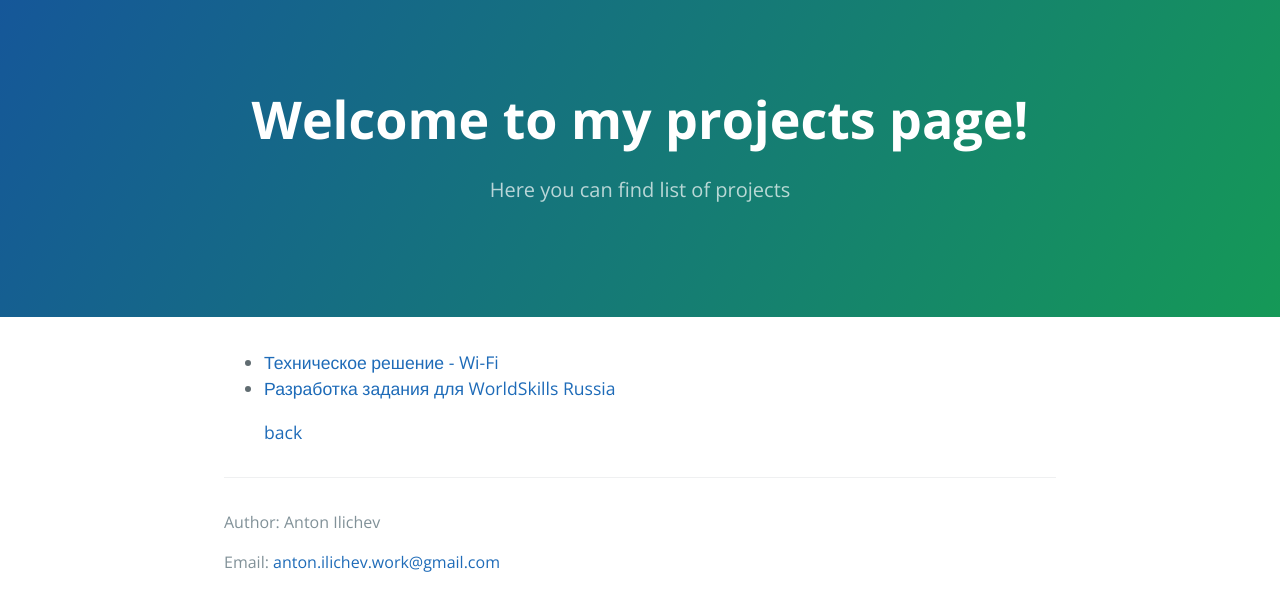
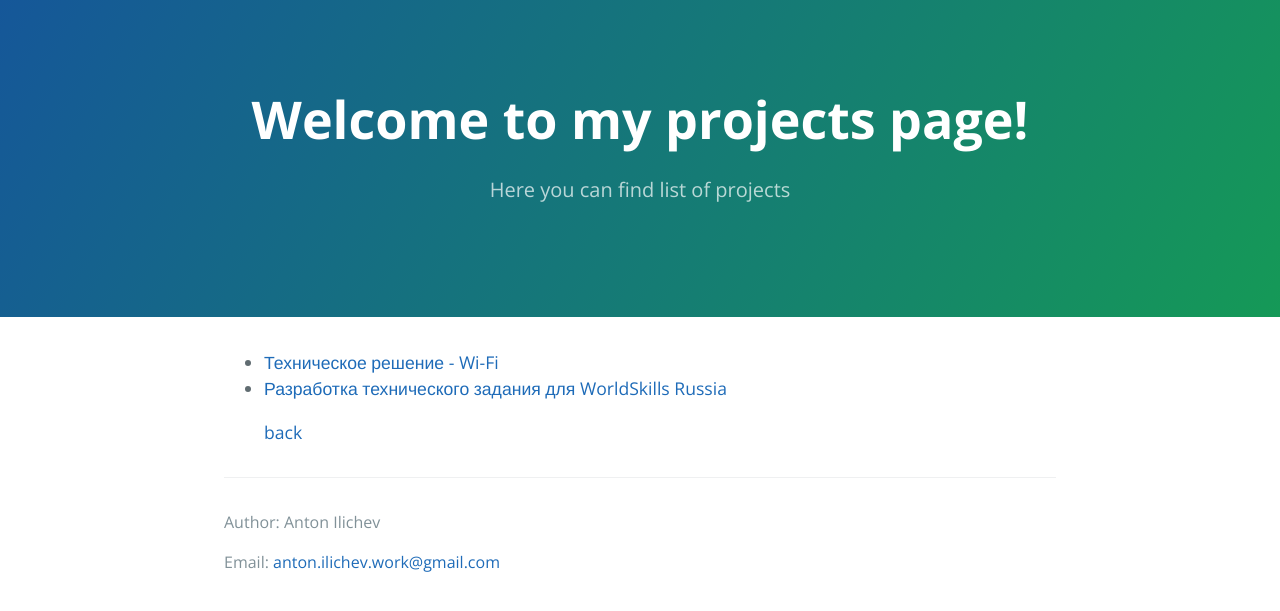
Before and after one commit to Antochino/Antochino.github.io, a Jekyll site: the page built from projects.md, in a window 1280 px wide. Shown: the top 611 px of the page. Built offline with Jekyll 4.4.1, drawn with Linux system fonts in a browser that asks for light colours.

Commit message:
Update projects.md

```diff
--- a/projects.md
+++ b/projects.md
@@ -5,7 +5,7 @@ description: Here you can find list of projects
 ---
 
 * [Техническое решение - Wi-Fi](http://antochino.github.io/projects/%D0%A2%D0%B5%D1%85%D0%BD%D0%B8%D1%87%D0%B5%D1%81%D0%BA%D0%BE%D0%B5%20%D1%80%D0%B5%D1%88%D0%B5%D0%BD%D0%B8%D0%B5%20-%20Wi-Fi.docx)
-* [Разработка задания для WorldSkills Russia](http://antochino.github.io/projects/%D0%A0%D0%B0%D0%B7%D1%80%D0%B0%D0%B1%D0%BE%D1%82%D0%BA%D0%B0%20%D0%B7%D0%B0%D0%B4%D0%B0%D0%BD%D0%B8%D1%8F%20%D0%B4%D0%BB%D1%8F%20WorldSkills%20Russia.docx)
+* [Разработка технического задания для WorldSkills Russia](http://antochino.github.io/projects/%D0%A0%D0%B0%D0%B7%D1%80%D0%B0%D0%B1%D0%BE%D1%82%D0%BA%D0%B0%20%D0%B7%D0%B0%D0%B4%D0%B0%D0%BD%D0%B8%D1%8F%20%D0%B4%D0%BB%D1%8F%20WorldSkills%20Russia.docx)
 
 
 
```
